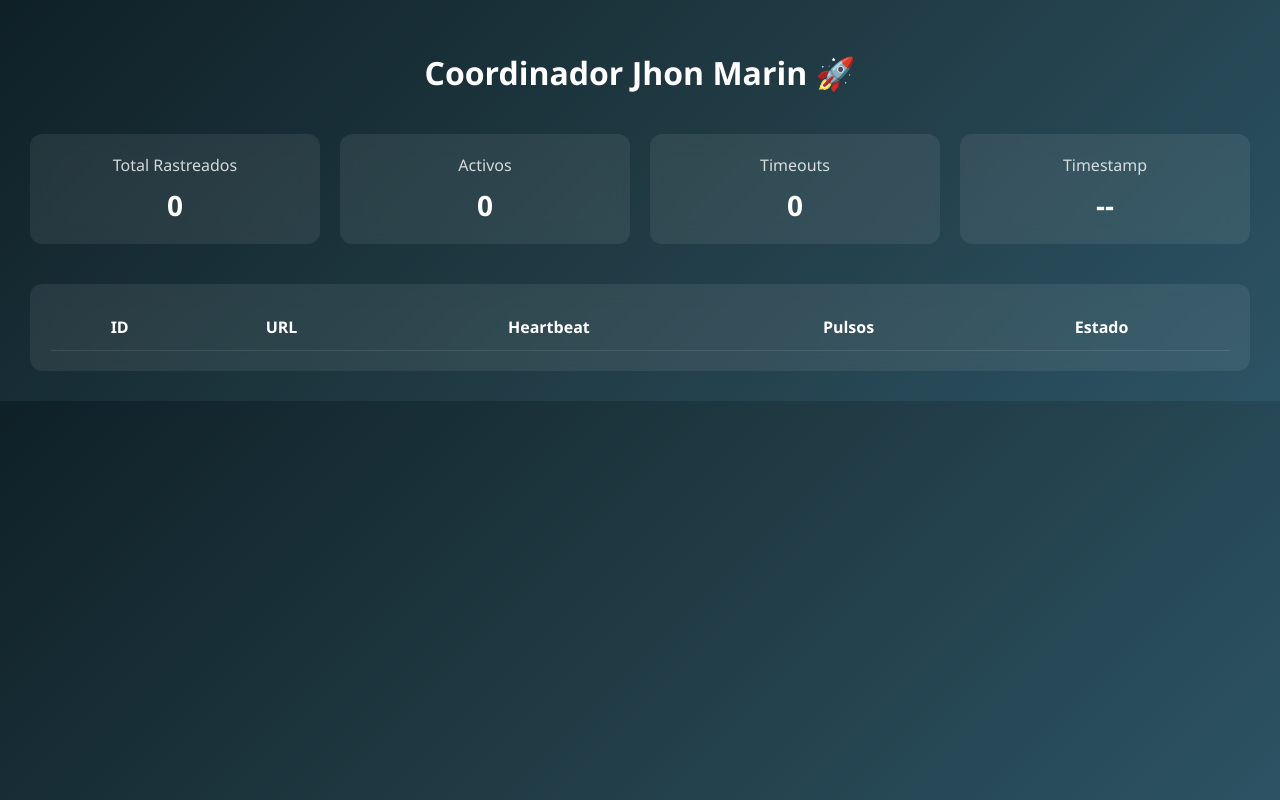
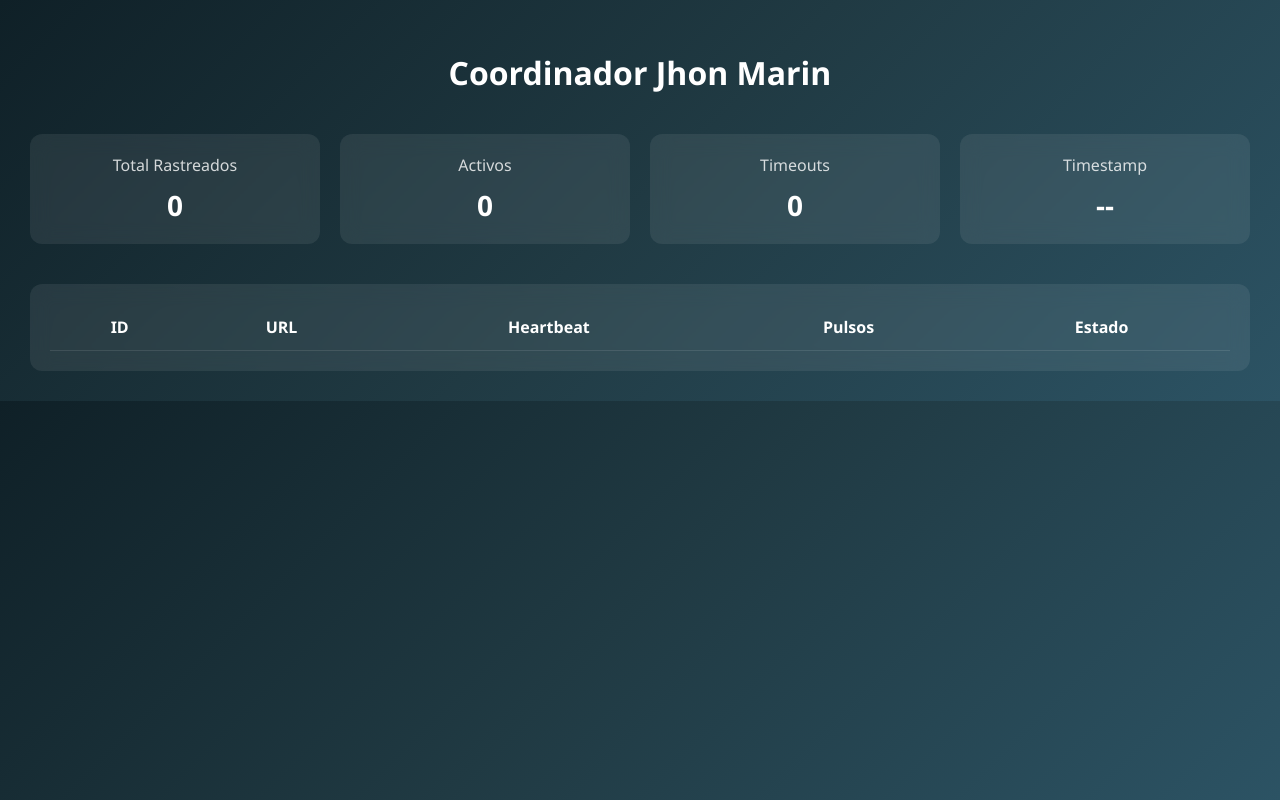
Before and after one commit to JhonZMarin/Sistemas-Distribuidos, a website: page public/index.html in a window 1280 px wide. Drawn offline with Linux system fonts and the light colour scheme; no server answers.

Commit message:
VuaAaAaMoooOs

```diff
--- a/index.js
+++ b/index.js
@@ -9,7 +9,6 @@ const TIMEOUT = 5000
 app.use(cors())
 app.use(express.json())
 
-// 🔥 Esto permite servir archivos estáticos
 app.use(express.static(path.join(__dirname, "public")))
 
 let servers = {}
@@ -32,10 +31,6 @@ app.post("/register", (req, res) => {
     console.log(`Servidor registrado en ${id} - ${url}`)
     res.json({ message: "registrado" })
 })
-/*
-app.get("/", (req, res) => {
-    res.send("Coordinator funcionando 🚀")
-})*/
 
 app.post("/pulse", (req, res) => {
     const { id } = req.body
--- a/public/index.html
+++ b/public/index.html
@@ -9,7 +9,7 @@
     <div id="notifications" class="notifications"></div>
 
     <div class="container">
-        <h1>Coordinador Jhon Marin 🚀</h1>
+        <h1>Coordinador Jhon Marin </h1>
 
         <div class="cards">
             <div class="card">
```
